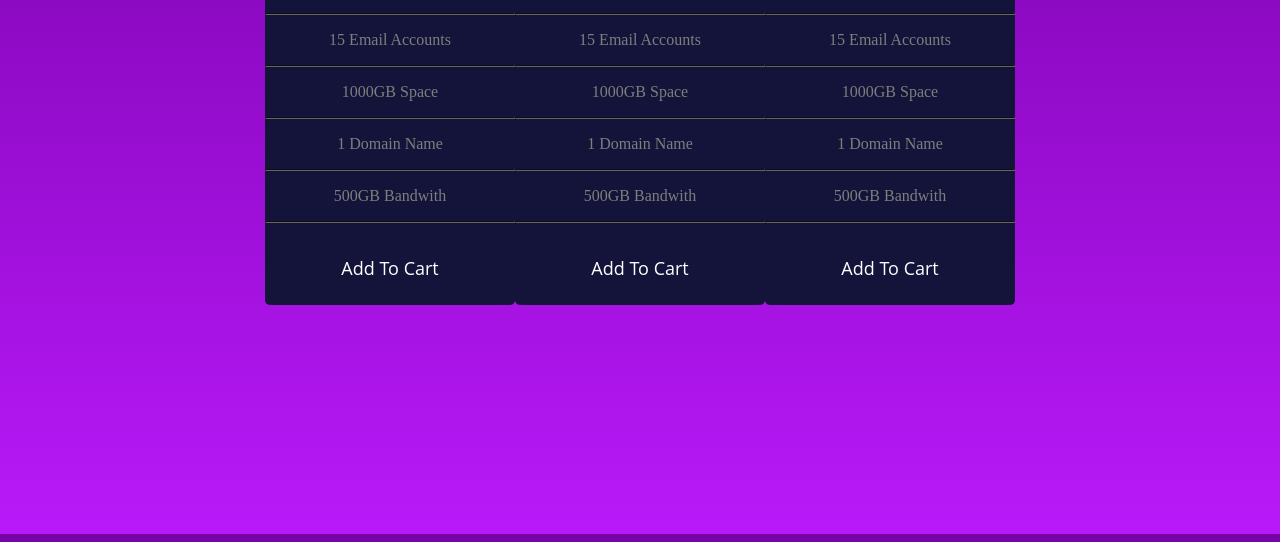
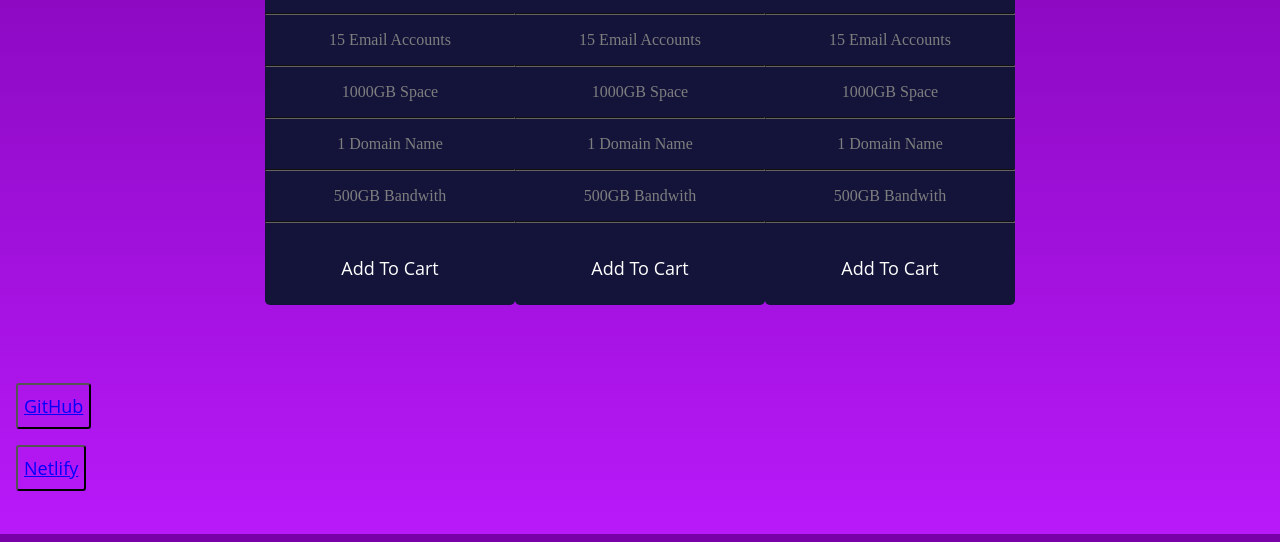
Before and after one commit to JoseFPB86/Ejercicio2-HTML-CSS, a plain HTML site: page index.html in a window 1280 px wide. Shown: the part 266-808 px from the top of the page. Drawn offline with Linux system fonts and the light colour scheme.

Commit message:
Agregando botón Netlify

```diff
--- a/index.html
+++ b/index.html
@@ -83,5 +83,13 @@
         </div>
     </div>
 
+    <div class="git-code">
+        <button style="font-size: 18px;"><a href="https://github.com/JoseFPB86/Ejercicio2-HTML-CSS.git" class="button" target="_top" style="color: blue">GitHub</a></button>
+    </div>
+
+    <div class="git-code">
+        <button style="font-size: 18px;"><a href="https://luminous-dasik-74dc5b.netlify.app" class="button" target="_top" style="color: blue">Netlify</a></button>
+    </div>
+
 </body>
 </html>
```
